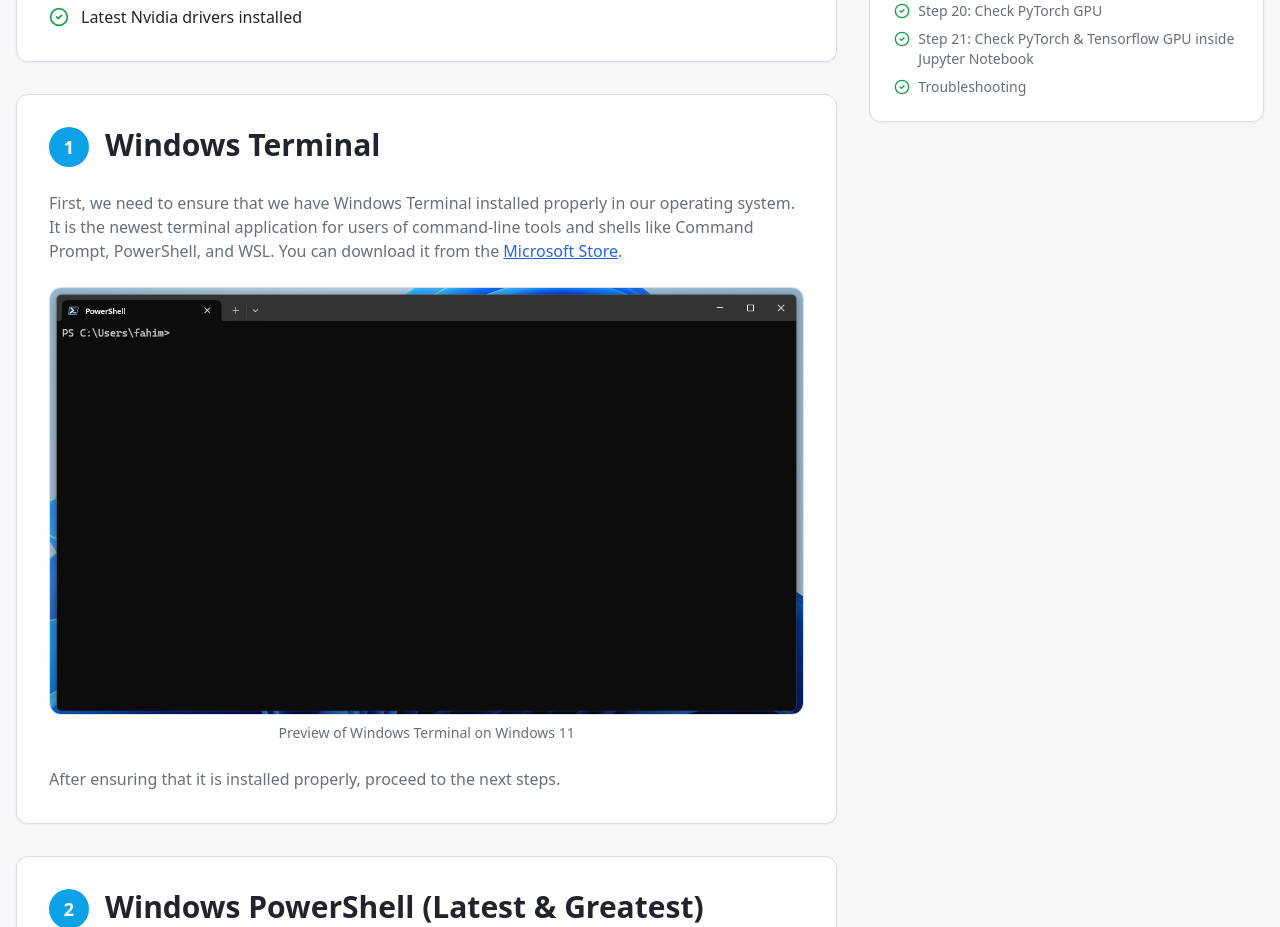
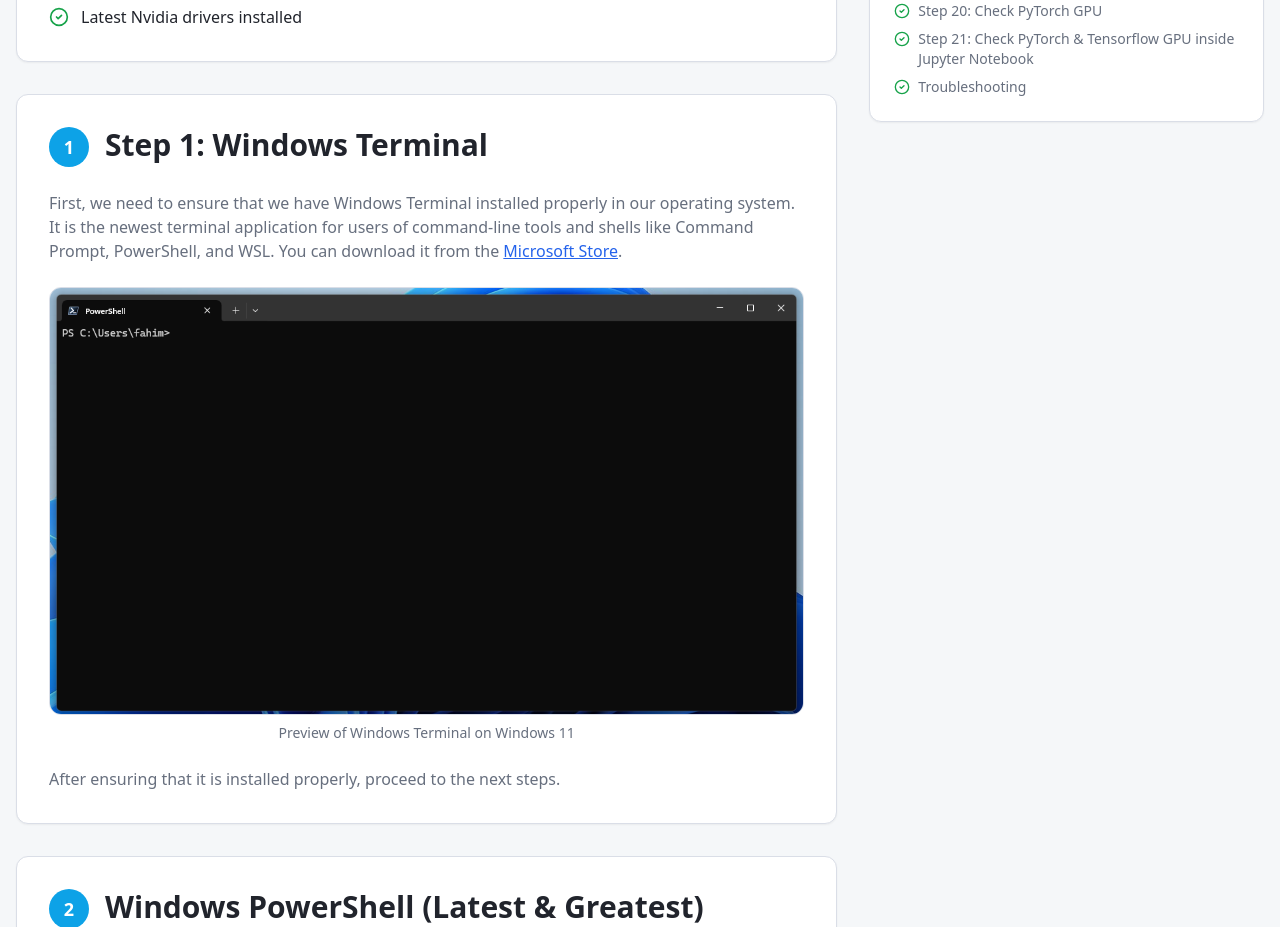
Before and after one commit to FahimFBA/CUDA-WSL2-Ubuntu-v2, a React (Vite) app: page / in a window 1280 px wide. Shown: the part 1240-2167 px from the top of the page. Built offline with nearby package versions, Linux system fonts and the light colour scheme; the HTML template or start-up script is replaced by a standard one.

Commit message:
Update step section title for clarity
Changed the title prop of the first StepSection to 'Step 1: Windows Terminal' for improved clarity and consistency in step labeling.

```diff
--- a/src/pages/Index.tsx
+++ b/src/pages/Index.tsx
@@ -39,7 +39,7 @@ const Index = () => {
 
             <Prerequisites />
 
-            <StepSection id="step-1" stepNumber={1} title="Windows Terminal">
+            <StepSection id="step-1" stepNumber={1} title="Step 1: Windows Terminal">
               <p className="text-muted-foreground">
                 First, we need to ensure that we have Windows Terminal installed properly in our operating system.
                 It is the newest terminal application for users of command-line tools and shells like Command Prompt,
```
